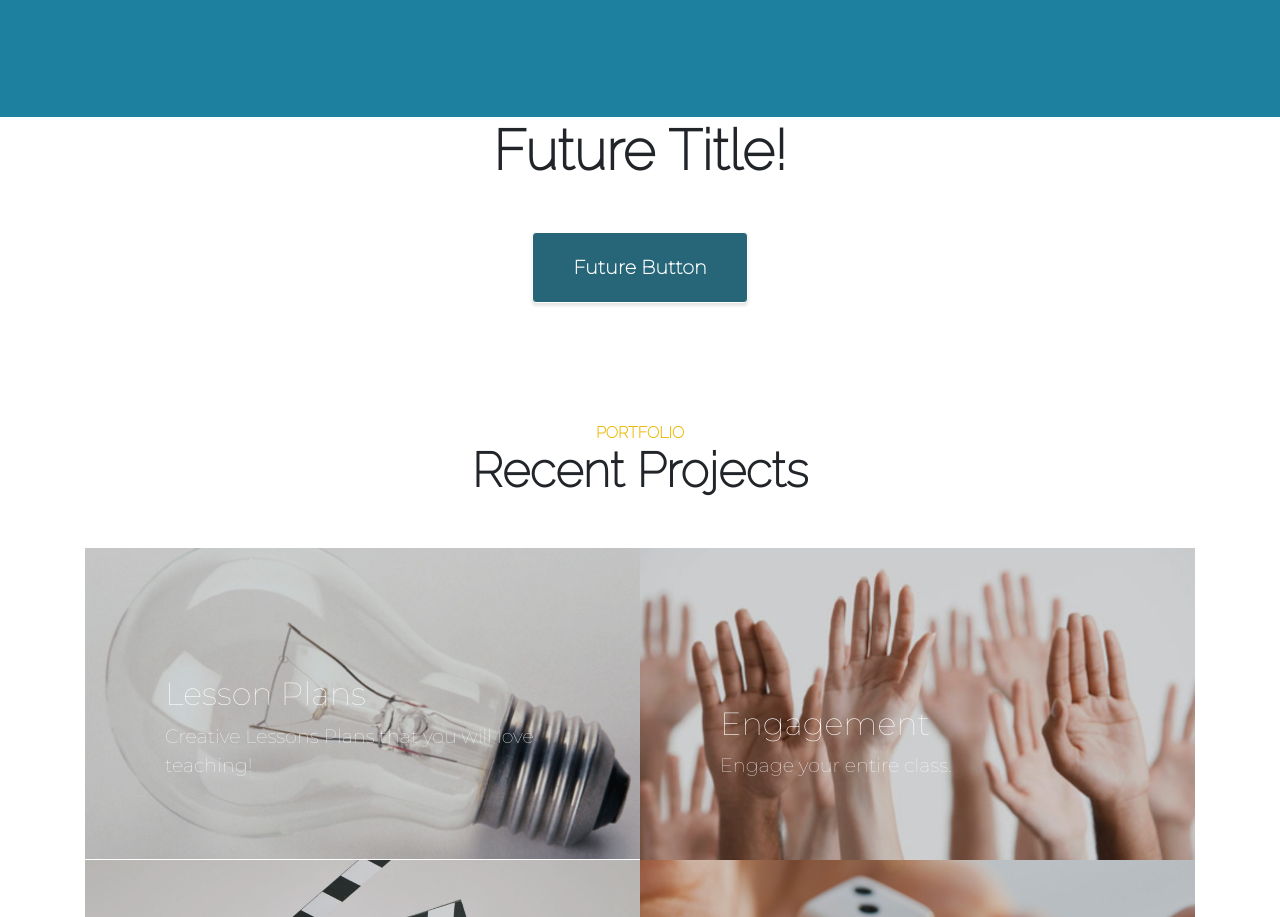
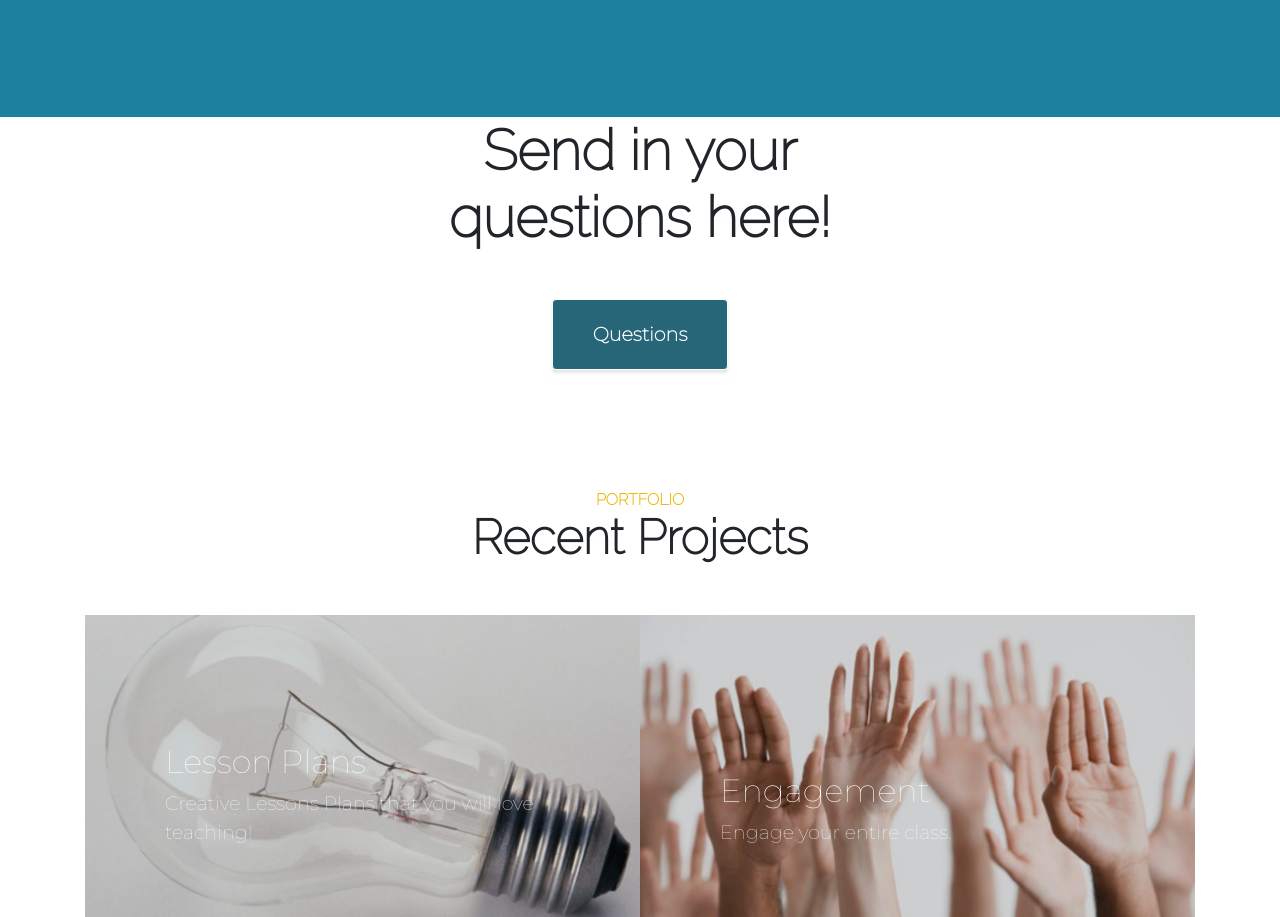
Before and after one commit to mbillat/EDPS_Michaela, a plain HTML site: page index.html in a window 1280 px wide. Shown: the part 2006-2923 px from the top of the page. Drawn offline with Linux system fonts and the light colour scheme.

Commit message:
Update index.html

```diff
--- a/index.html
+++ b/index.html
@@ -133,8 +133,8 @@
   <!-- Callout -->
   <section class="callout">
     <div class="container text-center">
-      <h2 class="mx-auto mb-5 d-none d-md-block">Future Title!</h2>
-      <a class="btn btn-primary btn-xl" href="https://startbootstrap.com/theme/stylish-portfolio/">Future Button</a>
+      <h2 class="mx-auto mb-5 d-none d-md-block">Send in your questions here!</h2>
+      <a class="btn btn-primary btn-xl" href="https://startbootstrap.com/theme/stylish-portfolio/">Questions</a>
     </div>
   </section>
 <!--I changed these so they will adjust size and disappear according to size of the window-->
```
